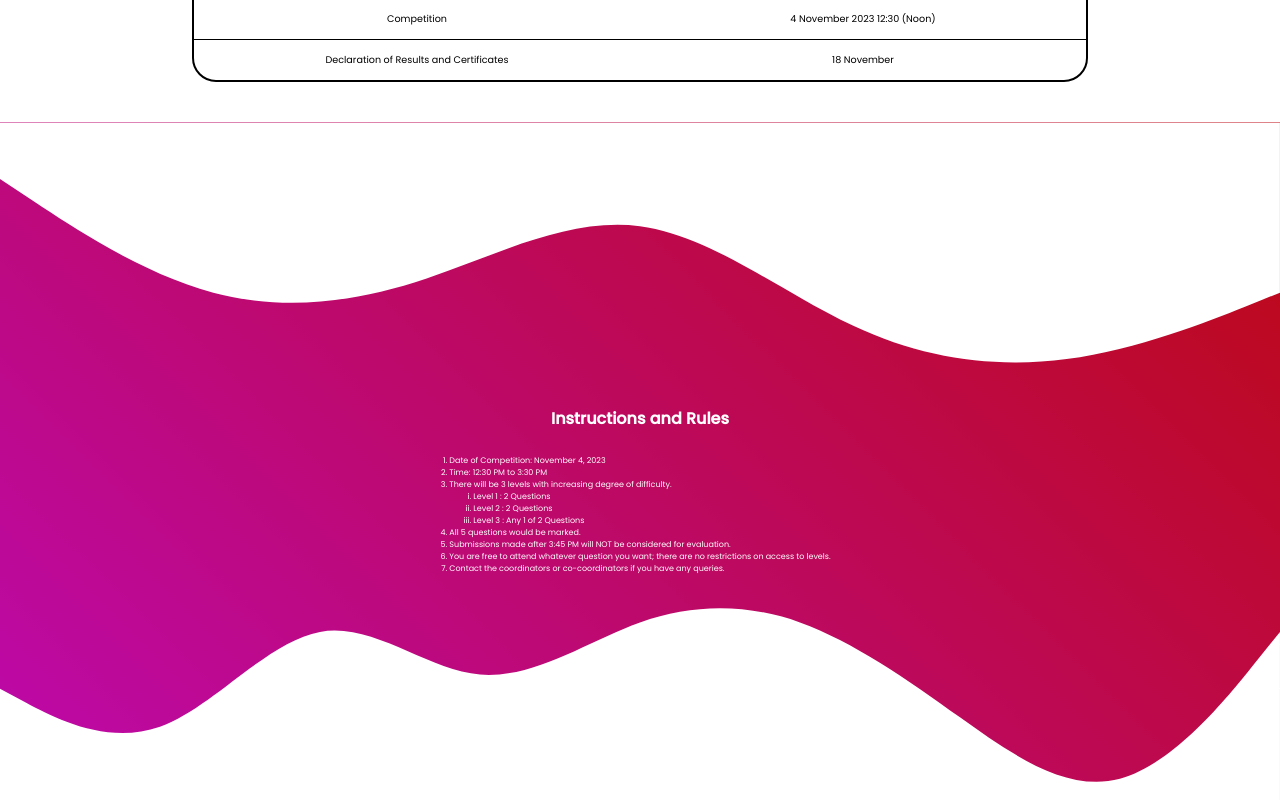
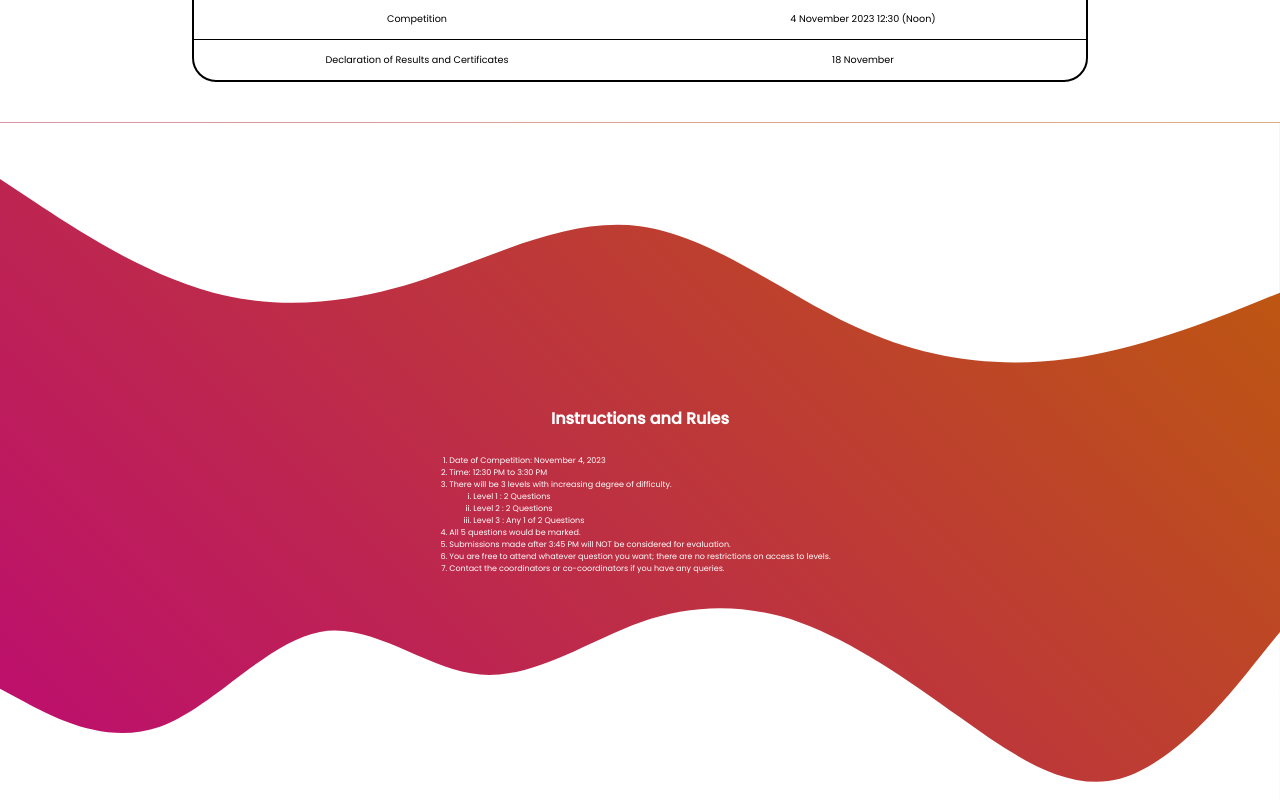
Before and after one commit to Saransh482003/Code-Spardha-Website, a Next.js app: page / in a window 1280 px wide. Shown: the part 1480-2280 px from the top of the page. Built offline with nearby package versions, Linux system fonts and the light colour scheme.

Commit message:
Everything done

```diff
--- a/styles/Index.module.css
+++ b/styles/Index.module.css
@@ -76,7 +76,7 @@
   color: white;
   /* padding-top: 5rem;
   padding-bottom: 5rem; */
-  background-image:linear-gradient(45deg, rgba(189, 9, 177),rgb(189, 9, 18));
+  background-image:linear-gradient(45deg, rgb(189, 9, 117),rgb(189, 93, 9));
   /* border-radius: 0 0 50% 50%/ 0 0 80% 80%; */
 }
 .howHeader{
```
